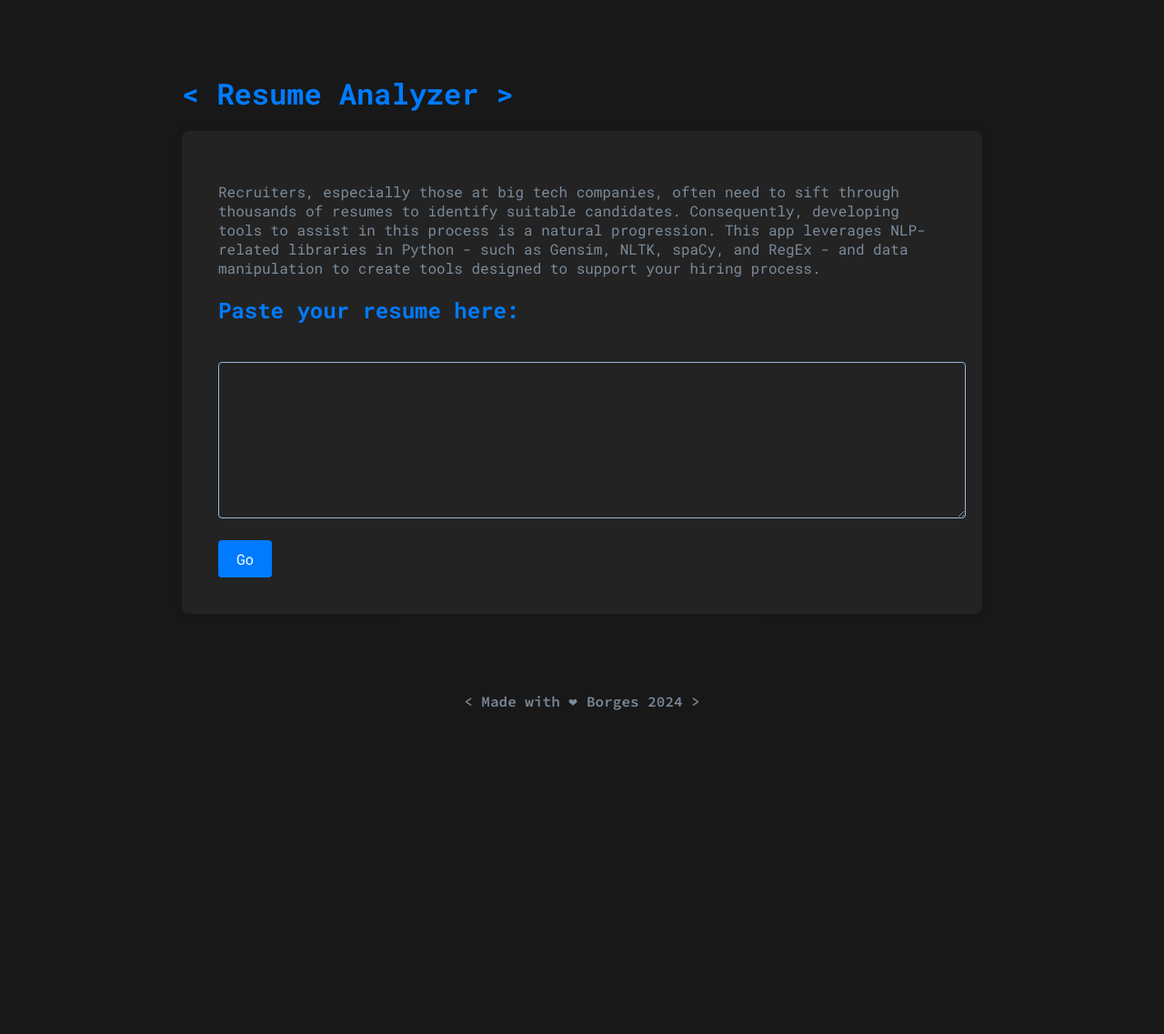
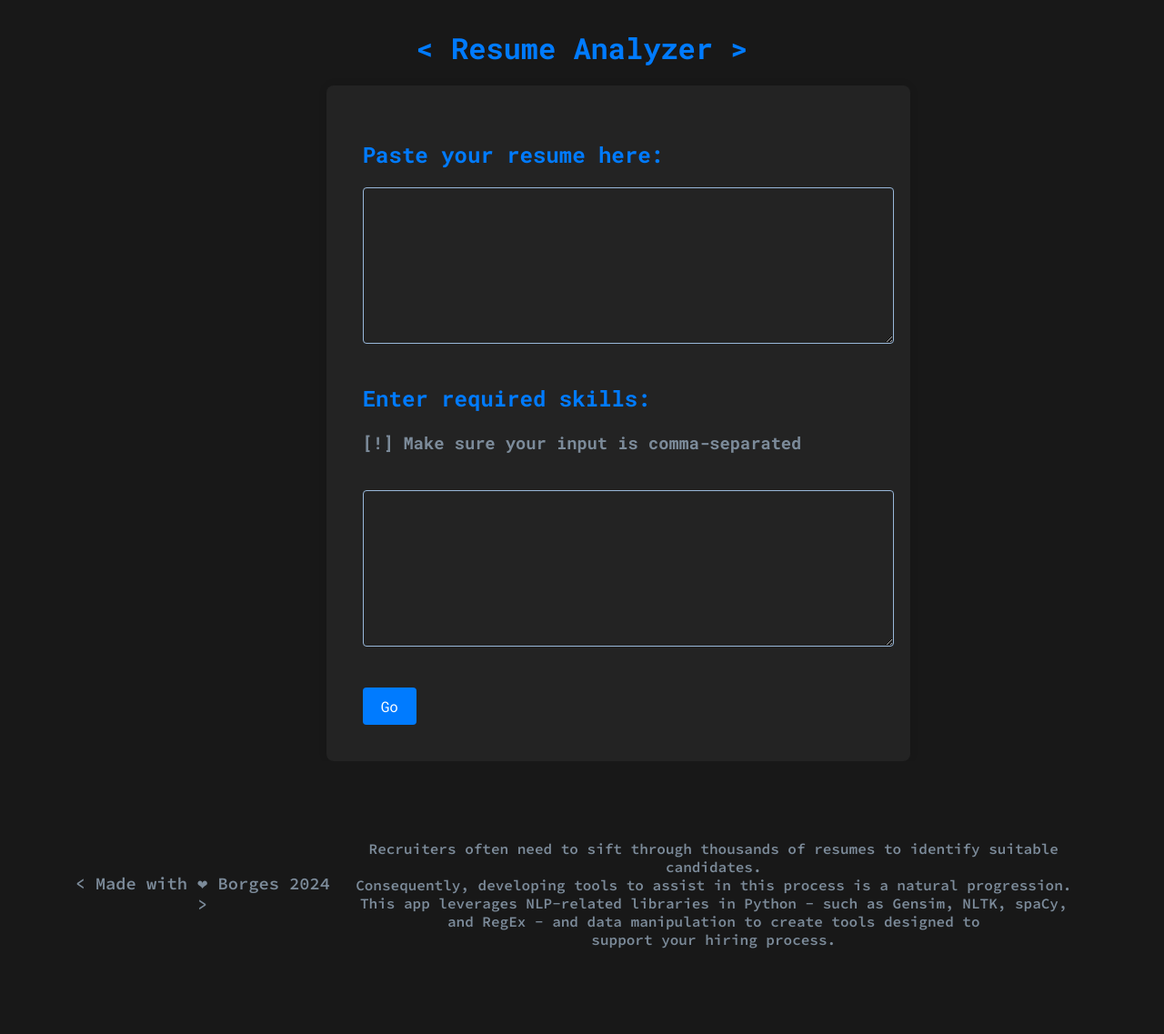
Before and after one commit to pedroborgescruz/Resume-Analyzer, a Flask app: page / in a window 1280 px wide. Shown: the whole page at 91% size. Before the commit the page ends 781 px from the top, so only its background shows below. Run offline with Flask 3, Linux system fonts and the light colour scheme.

Commit message:
Update index.html

```diff
--- a/Resume-Analyzer-App/templates/index.html
+++ b/Resume-Analyzer-App/templates/index.html
@@ -11,8 +11,13 @@
     <script>
         function validateForm() {
             var textarea = document.getElementById("resume");
-            if (textarea.value.trim() === "") {
-                alert("Please paste your resume before submitting.");
+            var skillsarea = document.getElementById("skills");
+            if (textarea.value.trim() === "") || (skillsarea.value.trim()) {
+                if (textarea.value.trim() === "") {
+                    alert("Please paste your resume before submitting.");
+                } else {
+                    alert("Please insert required skills before submitting.");
+                }
                 return false; // Prevent form submission
             }
             return true; // Allow form submission
@@ -20,20 +25,24 @@
     </script>
 </head>
 <body>
-    <div class="main">
+    <div>
         <h1>&lt; Resume Analyzer &gt;</h1>
+    </div>
+    <div class="description">
         <form action="/result" method="post" onsubmit="return validateForm()">
-            <p class="description">Recruiters, especially those at big tech companies, often need to sift
-                through thousands of resumes to identify suitable candidates. Consequently,
-                developing tools to assist in this process is a natural progression.
-                This app leverages NLP-related libraries in Python - such as Gensim, NLTK,
-                spaCy, and RegEx - and data manipulation to create tools designed to
-                support your hiring process.</p>
-            <label for="resume" style="color: #007bff"><h2>Paste your resume here:</h2></label><br>
+            <label for="resume" style="color: #007bff"><h2>Paste your resume here:</h2></label>
             <textarea id="resume" name="resume" rows="20" cols="50"></textarea><br>
+
+            <label for="skills" style="color: #007bff"><h2>Enter required skills:</h2>
+            <h3 class="description">[!] Make sure your input is comma-separated</h3></label><br>
+            <textarea id="skills" name="skills"></textarea><br><br>
+
             <input type="submit" value="Go">
         </form>
     </div>
-    <footer><p>&lt; Made with ❤ </p><div class="bold"><p>Borges 2024 &gt;</p></div></footer>
+    <footer>
+        <h3>&lt; Made with <span class="heart">❤</span> Borges 2024 &gt;</h3>
+        <p class="footer-description">Recruiters often need to sift through thousands of resumes to identify suitable candidates.<br>Consequently, developing tools to assist in this process is a natural progression. <br>This app leverages NLP-related libraries in Python - such as Gensim, NLTK, spaCy,<br>and RegEx - and data manipulation to create tools designed to<br>support your hiring process.</p>
+    </footer>
 </body>
 </html>
```
